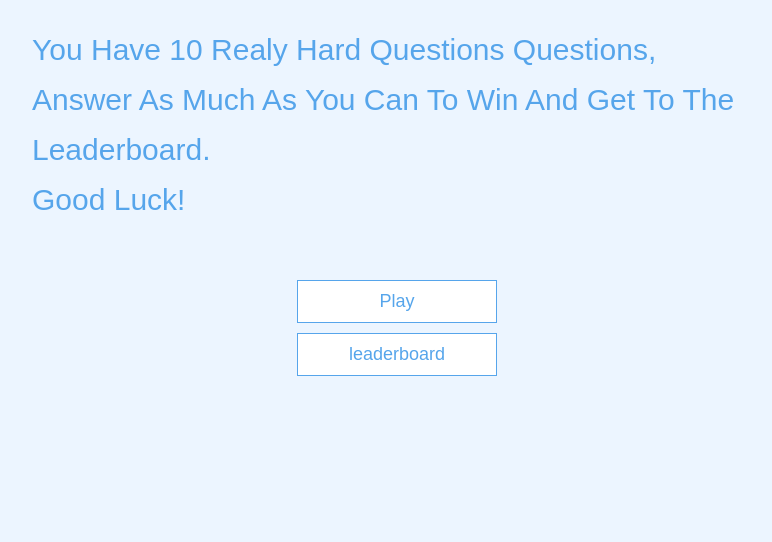
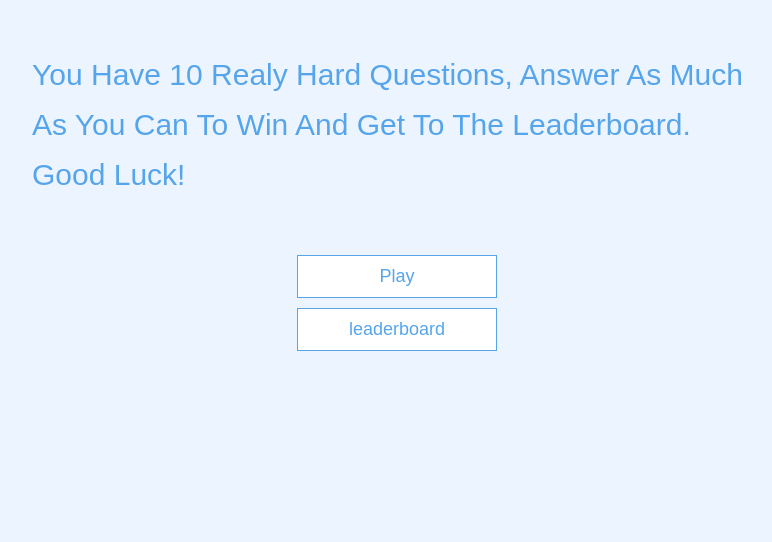
Before and after one commit to GSG-G11/Amjad-Yahia-Quiz-app, a plain HTML site: page index.html in a window 1280 px wide. Shown: the part 258-800 px from the top of the page, without its empty margins (243-1015 px from the left). Drawn offline with Linux system fonts and the light colour scheme.

Commit message:
Update index.html

```diff
--- a/index.html
+++ b/index.html
@@ -17,7 +17,7 @@
       <div id="home" class="flex-center flex-column">
         <h1>Quiz App</h1>
         <p id="description">
-          you have 10 realy hard questions questions, answer as much as you can
+          you have 10 realy hard questions, answer as much as you can
           to win and get to the leaderboard.
           <br />
           good Luck!
```
